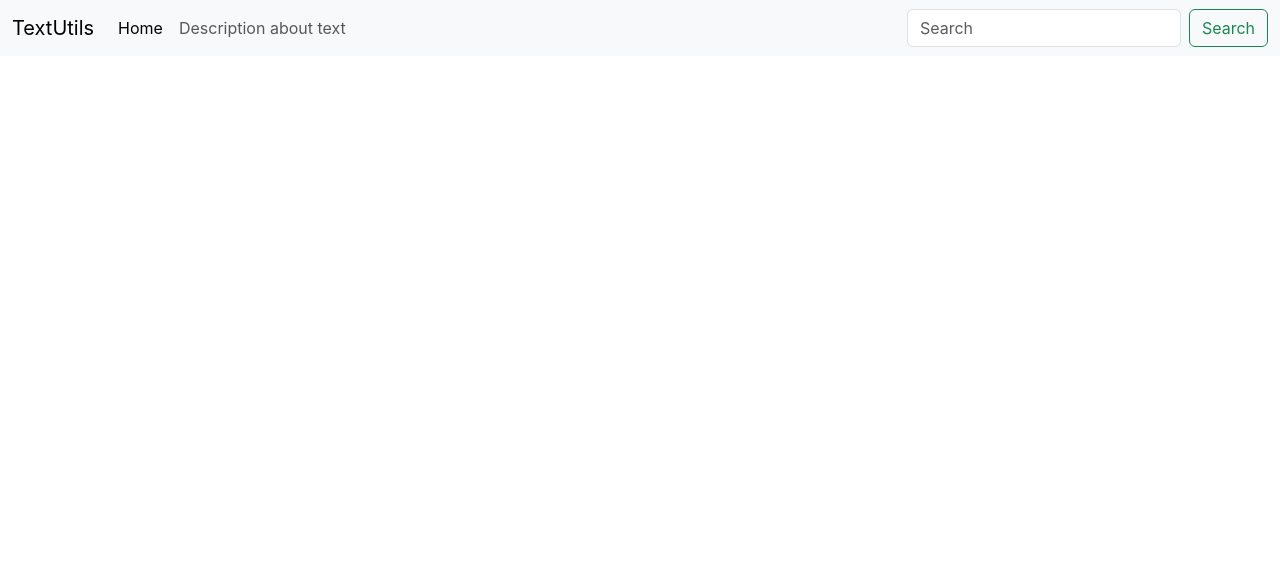
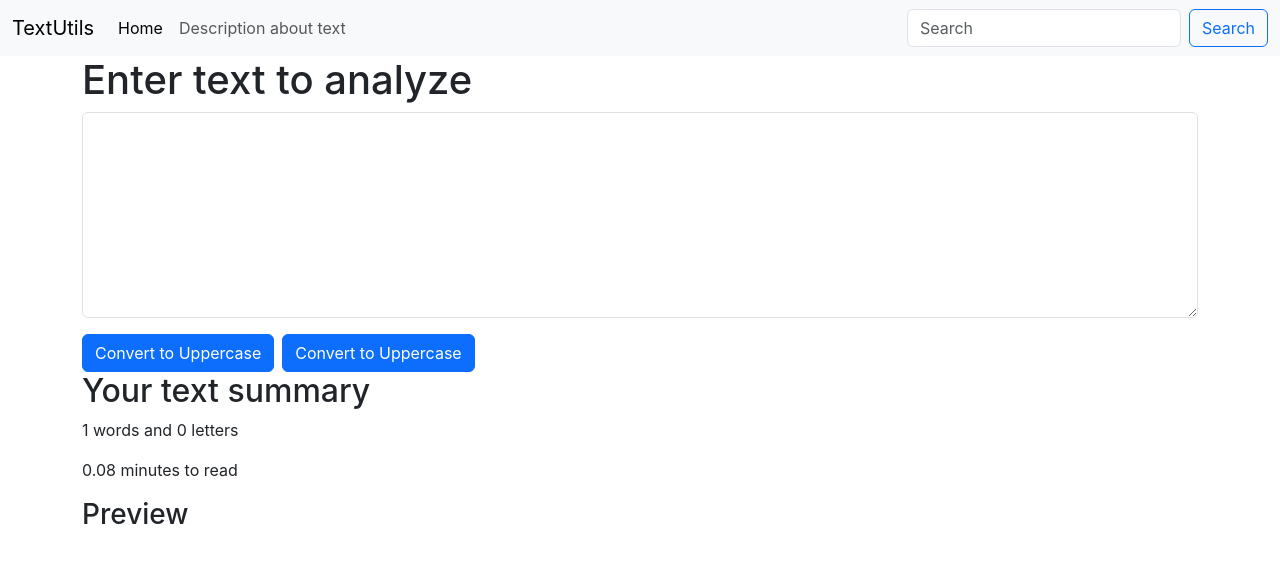
Before and after one commit to reddyshabari/REACTJS, a React (Create React App) app in the folder textutils/: page / in a window 1280 px wide. Shown: the top 562 px of the page. Built offline with nearby package versions, Linux system fonts and the light colour scheme.

Commit message:
adding more logics

```diff
--- a/textutils/src/App.js
+++ b/textutils/src/App.js
@@ -1,11 +1,13 @@
 
 import './App.css';
 import Navbar from './components/Navbar';
+import TextForm from './components/TextForm';
 
 function App() {
   return (
     <>
         <Navbar title="TextUtils  " aboutText="Description about text"/>
+       <TextForm heading="Enter text to analyze"/>
 
     </>
   );
--- a/textutils/src/components/Navbar.js
+++ b/textutils/src/components/Navbar.js
@@ -1,11 +1,11 @@
 import React from 'react'
+import PropTypes from 'prop-types'
 
 export default function Navbar(props) {
     return (
-    <>
- <nav className="navbar navbar-expand-lg bg-body-tertiary">
+        <nav className="navbar navbar-expand-lg navbar-light bg-light">
             <div className="container-fluid">
-    <a className="navbar-brand" href="/">{props.title} </a>
+                <a className="navbar-brand" href="/">{props.title}</a>
                 <button className="navbar-toggler" type="button" data-bs-toggle="collapse" data-bs-target="#navbarSupportedContent" aria-controls="navbarSupportedContent" aria-expanded="false" aria-label="Toggle navigation">
                     <span className="navbar-toggler-icon"></span>
                 </button>
@@ -18,13 +18,22 @@ export default function Navbar(props) {
                             <a className="nav-link" href="/">{props.aboutText}</a>
                         </li>
                     </ul>
-      <form className="d-flex" role="search">
-        <input className="form-control me-2" type="search" placeholder="Search" aria-label="Search"/>
-        <button className="btn btn-outline-success" type="submit">Search</button>
+                    <form className="d-flex">
+                        <input className="form-control me-2" type="search" placeholder="Search" aria-label="Search" />
+                        <button className="btn btn-outline-primary" type="submit">Search</button>
                     </form>
                 </div>
             </div>
         </nav>
-</>
     )
 }
+
+Navbar.propTypes = {
+    title: PropTypes.string.isRequired,
+    aboutText: PropTypes.string.isRequired
+}
+
+Navbar.defaultProps = {
+    title: 'Set title here',
+    aboutText: 'About'
+  };
--- a/textutils/src/components/TextForm.js
+++ b/textutils/src/components/TextForm.js
@@ -23,13 +23,22 @@ export default function TextForm(props) {
     // text = "new text"; // Wrong way to change the state
     // setText("new text"); // Correct way to change the state
     return (
-        <div>
+        <>
+        <div className="container ">
             <h1>{props.heading}</h1>
             <div className="mb-3">
             <textarea className="form-control" value={text} onChange={handleOnChange} id="myBox" rows="8"></textarea>
             </div>
             <button className="btn btn-primary" onClick={handleUpClick}>Convert to Uppercase</button>
-            <button className="btn btn-primary " onClick={handleLowClick}>Convert to Uppercase</button>
+            <button className="btn btn-primary mx-2" onClick={handleLowClick}>Convert to Uppercase</button>
         </div>
+        <div className="container">
+            <h2>Your text summary</h2>
+            <p> {text.split(" ").length } words and {text.length} letters</p>
+            <p> {0.08*text.split(" ").length} minutes to read</p>
+            <h3>Preview</h3>
+           <p> {text} </p>
+        </div>
+        </>
     )
 }
```
Lines whose indentation alone changed are shown as unchanged.
